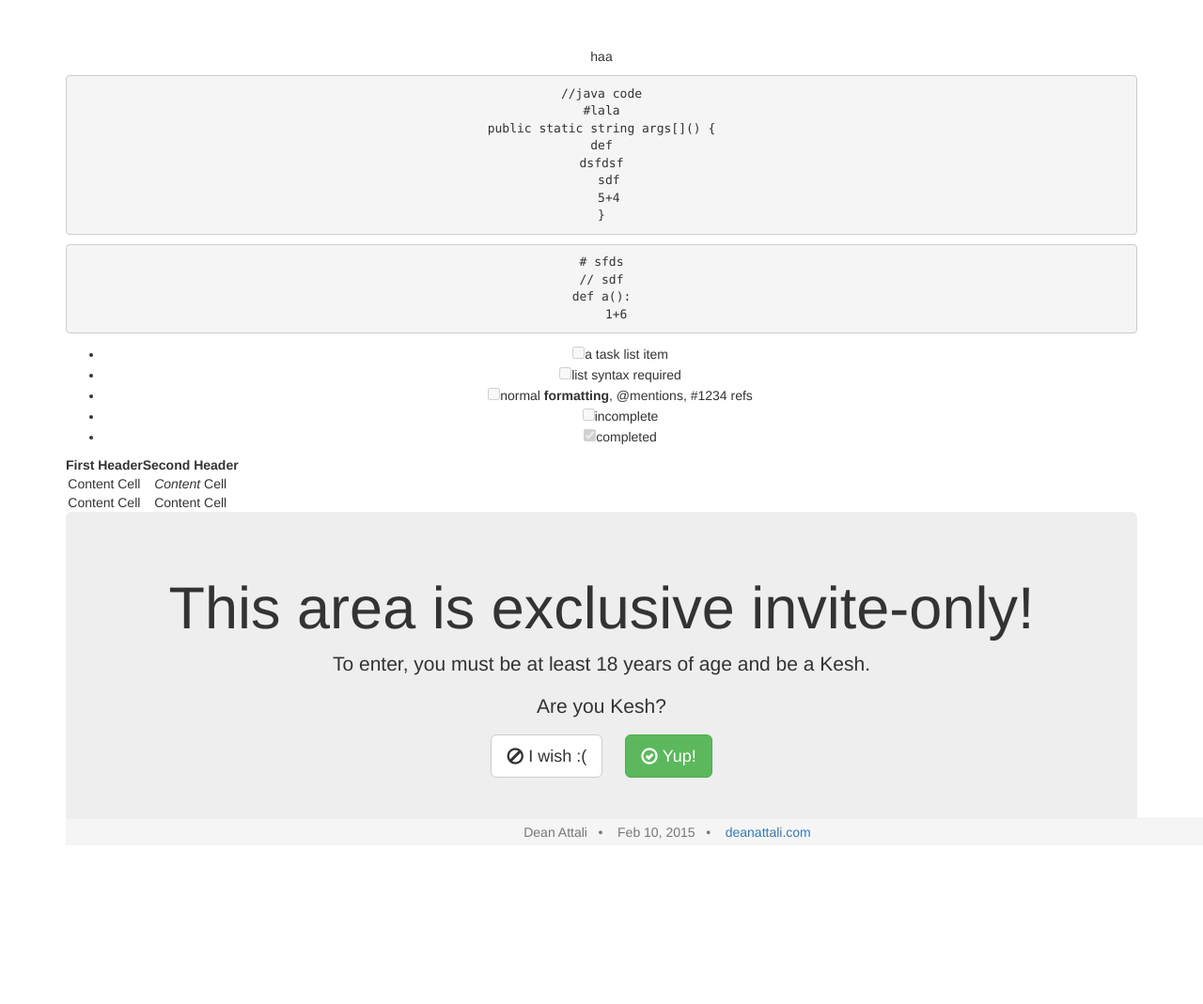
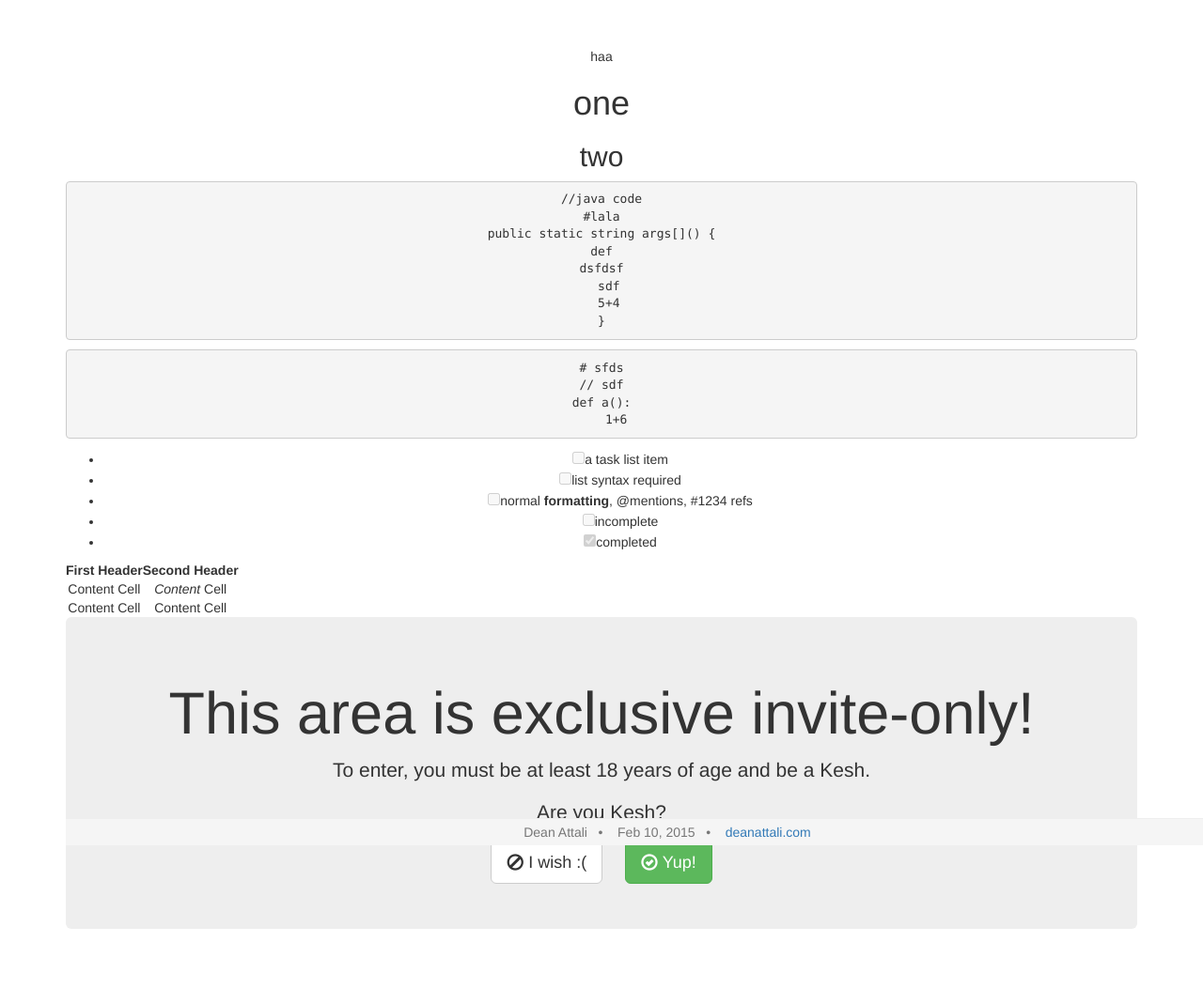
Before and after one commit to daattali/daattali.github.io, a Jekyll site: the page built from mdtest.md, in a window 1280 px wide. Shown: the whole page at 94% size. Built offline with Jekyll 4.4.1, drawn with Linux system fonts in a browser that asks for light colours; nearby versions of some CDN libraries; Markdown is read by kramdown in place of the engine named in the settings; before the commit the page ends 956 px from its top, so only the background shows below that.

Commit message:
test headers

````diff
--- a/mdtest.md
+++ b/mdtest.md
@@ -12,6 +12,9 @@ js:
 ---
 
 haa
+
+# one
+## two
 
 ```java
 //java code
````
